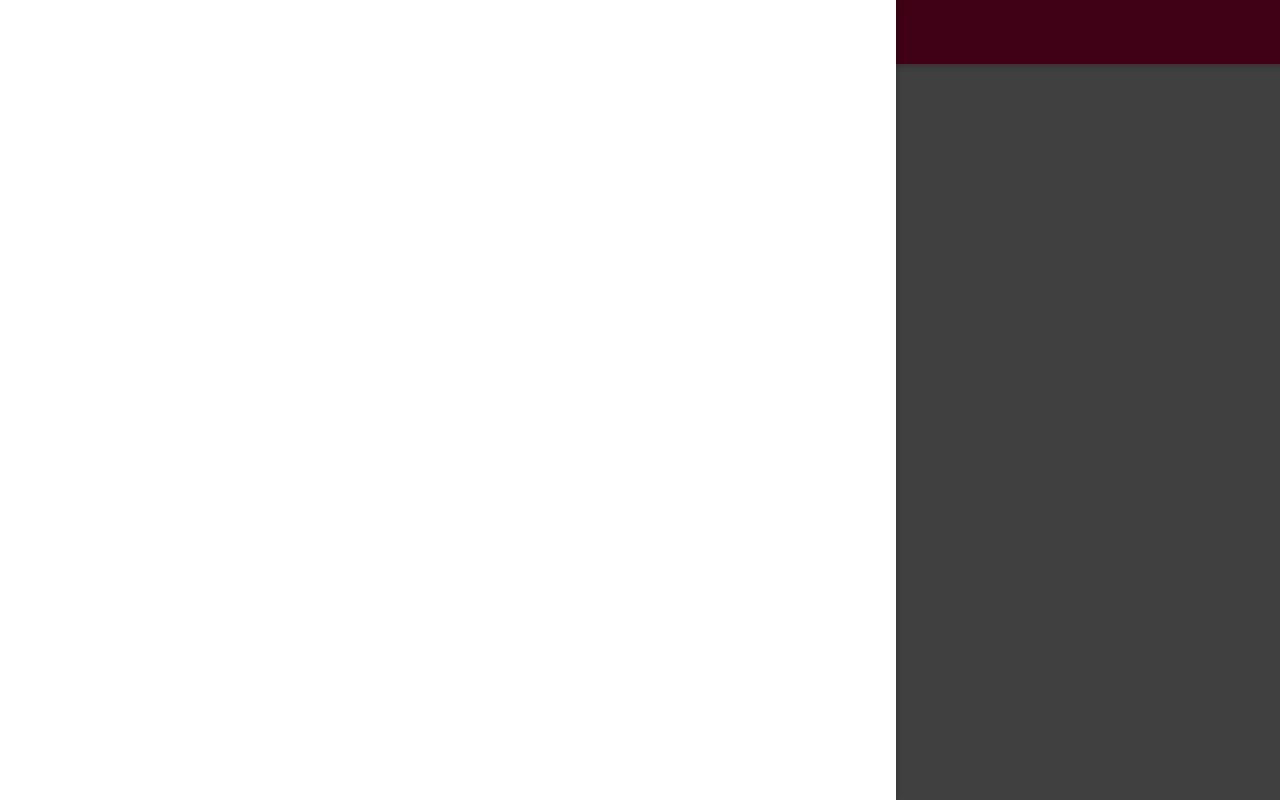
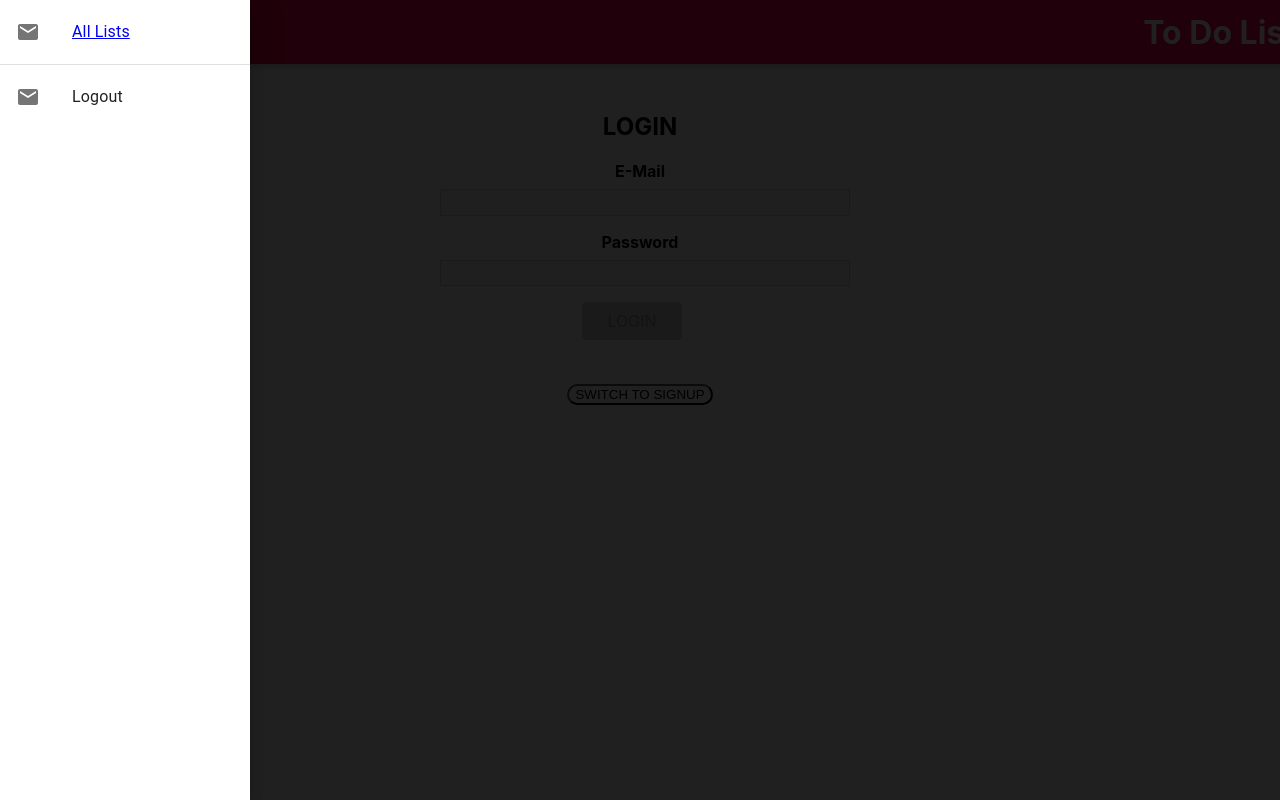
Before and after one commit to nitzan-massad/ToDoList-frontend, a React (Create React App) app: page /login in a window 1280 px wide. Both pictures are taken after a click on the button 40 px from the left and 32 px from the top of the page. Built offline with nearby package versions, Linux system fonts and the light colour scheme.

Commit message:
fix warnings adding content into side Drawer

```diff
--- a/src/Components/ToDoList/ToDoList.js
+++ b/src/Components/ToDoList/ToDoList.js
@@ -1,12 +1,9 @@
 import React from 'react'
 import { Link } from 'react-router-dom'
 import Card from '@mui/material/Card'
-import CardActions from '@mui/material/CardActions'
 import CardContent from '@mui/material/CardContent'
-import Button from '@mui/material/Button'
 import Typography from '@mui/material/Typography'
 
-import ItemInList from '../ItemInList/ItemInList'
 import './ToDoList.css'
 
 const ToDoList = props => {
--- a/src/Navigation/Fotter/Fotter.js
+++ b/src/Navigation/Fotter/Fotter.js
@@ -1,12 +1,10 @@
-import React,{useContext} from "react";
+import React from "react";
 
 import "./Fotter.css"
-import { AuthContext } from "../../shared/context/AuthContext";
 
 
 const Fotter = props =>{
 
-    const authContext = useContext(AuthContext)
 
     return(
         <div className="footer">
--- a/src/Navigation/MainNavigation/MainNavigation.js
+++ b/src/Navigation/MainNavigation/MainNavigation.js
@@ -1,12 +1,12 @@
 import React, { useState, useContext } from 'react'
 import { Link } from 'react-router-dom'
 import MenuIcon from '@mui/icons-material/Menu'
+import Drawer from '@mui/material/Drawer';
 
 import MainHeader from '../MainHeader/MainHeader'
 import './MainNavigation.css'
 import NewToDoListForm from '../../Components/NewToDoListForm/NewToDoListForm'
-import SideDrawer from '../SideDrawer/SideDrawer'
-import NavLinks from '../NavLinks/NavLinks'
+import NavLinksSideDrwar from '../NavLinksSideDrawer/NavLinksSideDrawer'
 import Backdrop from '../../Components/Backdrop/Backdrop'
 
 import { AuthContext } from '../../shared/context/AuthContext'
@@ -20,6 +20,14 @@ const MainNavigation = props => {
   const openDrawerHandler = () => setDrawerIsOpen(true)
   const closeDrawerHandler = () => setDrawerIsOpen(false)
 
+  const toggleDrawer = (open) => (event) => {
+    if (event.type === 'keydown' && (event.key === 'Tab' || event.key === 'Shift')) {
+      return;
+    }
+
+    setDrawerIsOpen(open);
+  };
+
   return (
     <React.Fragment>
       <NewToDoListForm
@@ -27,11 +35,11 @@ const MainNavigation = props => {
         closeNewToDoListModal={closeNewToDoListModal}
       />
       {drawerIsOpen && <Backdrop onClick={closeDrawerHandler} />}
-      <SideDrawer show={drawerIsOpen} onClick={closeDrawerHandler}>
+      <Drawer open={drawerIsOpen} onClose={closeDrawerHandler}>
         <nav className='main-navigation__drawer-nav'>
-          <NavLinks />
+          <NavLinksSideDrwar toggleDrawer={toggleDrawer}  />
         </nav>
-      </SideDrawer>
+      </Drawer>
       <MainHeader>
         <button
           className='main-navigation__menu-btn'
@@ -42,7 +50,6 @@ const MainNavigation = props => {
         <h1 className='main-navigation__title'>
           <Link to='/'>To Do List </Link>
         </h1>
-        <h5 style={{ alignContent: 'center' }}></h5>
         {auth.isLoggedIn && (
           <button
             onClick={openNewToDoListModal}
--- a/src/Navigation/NavLinks/NavLinks.js
+++ /dev/null
@@ -1,26 +0,0 @@
-import React, { useContext } from 'react'
-import { NavLink } from 'react-router-dom'
-
-import { AuthContext } from '../../shared/context/AuthContext'
-import './NavLinks.css'
-
-const NavLinks = props => {
-  const auth = useContext(AuthContext)
-
-  return (
-    <ul className='nav-links'>
-      <li>
-        <NavLink to='/' exact>
-          All Lists
-        </NavLink>
-      </li>
-      {auth.isLoggedIn && (
-        <li>
-          <button onClick={auth.logout}>Logout</button>
-        </li>
-      )}
-    </ul>
-  )
-}
-
-export default NavLinks
--- /dev/null
+++ b/src/Navigation/NavLinksSideDrawer/NavLinksSideDrawer.js
@@ -0,0 +1,59 @@
+import React, { useContext } from 'react'
+import { NavLink } from 'react-router-dom'
+import MailIcon from '@mui/icons-material/Mail'
+import Box from '@mui/material/Box'
+import List from '@mui/material/List'
+import Divider from '@mui/material/Divider'
+import ListItem from '@mui/material/ListItem'
+import ListItemButton from '@mui/material/ListItemButton'
+import ListItemIcon from '@mui/material/ListItemIcon'
+import ListItemText from '@mui/material/ListItemText'
+
+import { AuthContext } from '../../shared/context/AuthContext'
+import './NavLinksSideDrawer.css'
+
+const NavLinks = props => {
+  const auth = useContext(AuthContext)
+
+  const sideDrwarContent = [{ name: 'All Lists', link: '/' }]
+
+  return (
+    <Box
+      sx={{ width: 250 }}
+      role='presentation'
+      onClick={props?.toggleDrawer(false)}
+      onKeyDown={props?.toggleDrawer(false)}
+    >
+      <List>
+        {sideDrwarContent.map((content, index) => (
+          <ListItem key={content.name} disablePadding>
+            <NavLink to={content.link} exact>
+              <ListItemButton>
+                <ListItemIcon>
+                  <MailIcon />
+                </ListItemIcon>
+                <ListItemText primary={content.name} />
+              </ListItemButton>
+            </NavLink>
+          </ListItem>
+        ))}
+      </List>
+      <Divider />
+      <List>
+        {['Logout'].map((text, index) => (
+          <ListItem key={text} disablePadding>
+            <ListItemButton onClick={auth.logout}>
+              <ListItemIcon>
+                <MailIcon />
+              </ListItemIcon>
+              <ListItemText primary={text} />
+            </ListItemButton>
+          </ListItem>
+        ))}
+      </List>
+    </Box>
+  )
+
+}
+
+export default NavLinks
--- a/src/Navigation/SideDrawer/SideDrawer.css
+++ /dev/null
@@ -1,10 +0,0 @@
-.side-drawer {
-  position: fixed;
-  left: 0;
-  top: 0;
-  z-index: 100;
-  height: 100vh;
-  width: 70%;
-  background: white;
-  box-shadow: 0 2px 8px rgba(0, 0, 0, 0.26);
-}
--- a/src/Navigation/SideDrawer/SideDrawer.js
+++ /dev/null
@@ -1,23 +0,0 @@
-import React from 'react';
-import ReactDOM from 'react-dom';
-import { CSSTransition } from 'react-transition-group';
-
-import './SideDrawer.css';
-
-const SideDrawer = props => {
-  const content = (
-    <CSSTransition
-      in={props.show}
-      timeout={200}
-      classNames="slide-in-left"
-      mountOnEnter
-      unmountOnExit
-    >
-      <aside className="side-drawer" onClick={props.onClick}>{props.children}</aside>
-    </CSSTransition>
-  );
-
-  return ReactDOM.createPortal(content, document.getElementById('drawer-hook'));
-};
-
-export default SideDrawer;
--- a/src/pages/ListView/AddItemBox/AddItemBox.js
+++ b/src/pages/ListView/AddItemBox/AddItemBox.js
@@ -1,4 +1,4 @@
-import React, { useRef } from 'react'
+import React from 'react'
 import TextField from '@mui/material/TextField'
 import Stack from '@mui/material/Stack'
 import IconButton from '@mui/material/IconButton'
--- a/src/pages/ListView/ListView.js
+++ b/src/pages/ListView/ListView.js
@@ -1,5 +1,5 @@
-import React, { useState, useReducer, useRef } from 'react'
-import { useLocation, useHistory } from 'react-router-dom'
+import React from 'react'
+import { useLocation } from 'react-router-dom'
 import IconButton from '@mui/material/IconButton'
 import DeleteIcon from '@mui/icons-material/Delete'
 
@@ -17,9 +17,7 @@ import './ListView.css'
 const ListView = () => {
   const location = useLocation()
   const { data } = location.state
-  const history = useHistory()
   const {
-    dispatchListData,
     handleListColorChange,
     handleAddItemToList,
     handleDeleteList,
--- a/src/shared/hooks/ItemView-hook.js
+++ b/src/shared/hooks/ItemView-hook.js
@@ -13,7 +13,7 @@ const itemListReducer = (state, action) => {
     case 'CHECK-UNCHECK-ITEM':
       const itemsToUpdate = state.items
       const currentIndex2 = itemsToUpdate.findIndex(
-        item => item.id == action.itemId
+        item => item.id === action.itemId
       )
       itemsToUpdate[currentIndex2].isDone = action.valueToUpdate
       return {
@@ -32,7 +32,7 @@ const sortItems = (a, b)=>{
 }
 export const useItemView = (color, items,listIdntifier) => {
   const [listColor, setListColor] = useState(color)
-  const [listId, setListId] = useState(listIdntifier)
+  const [listId] = useState(listIdntifier)
   const { isLoading, error, sendRequest, clearError } = useHtppClient()
   const [showConfirmModal, setShowConfirmModal] = useState(false)
   const history = useHistory()
@@ -93,7 +93,7 @@ export const useItemView = (color, items,listIdntifier) => {
         itemId: item.id,
         valueToUpdate: valueToUpdate
       })
-      const responseData = await sendRequest(
+      await sendRequest(
         `/item-check-uncheck`,
         'PATCH',
         {
```
Also changed, not shown: src/Navigation/NavLinksSideDrawer/NavLinksSideDrawer.css (renamed from src/Navigation/NavLinks/NavLinks.css).
